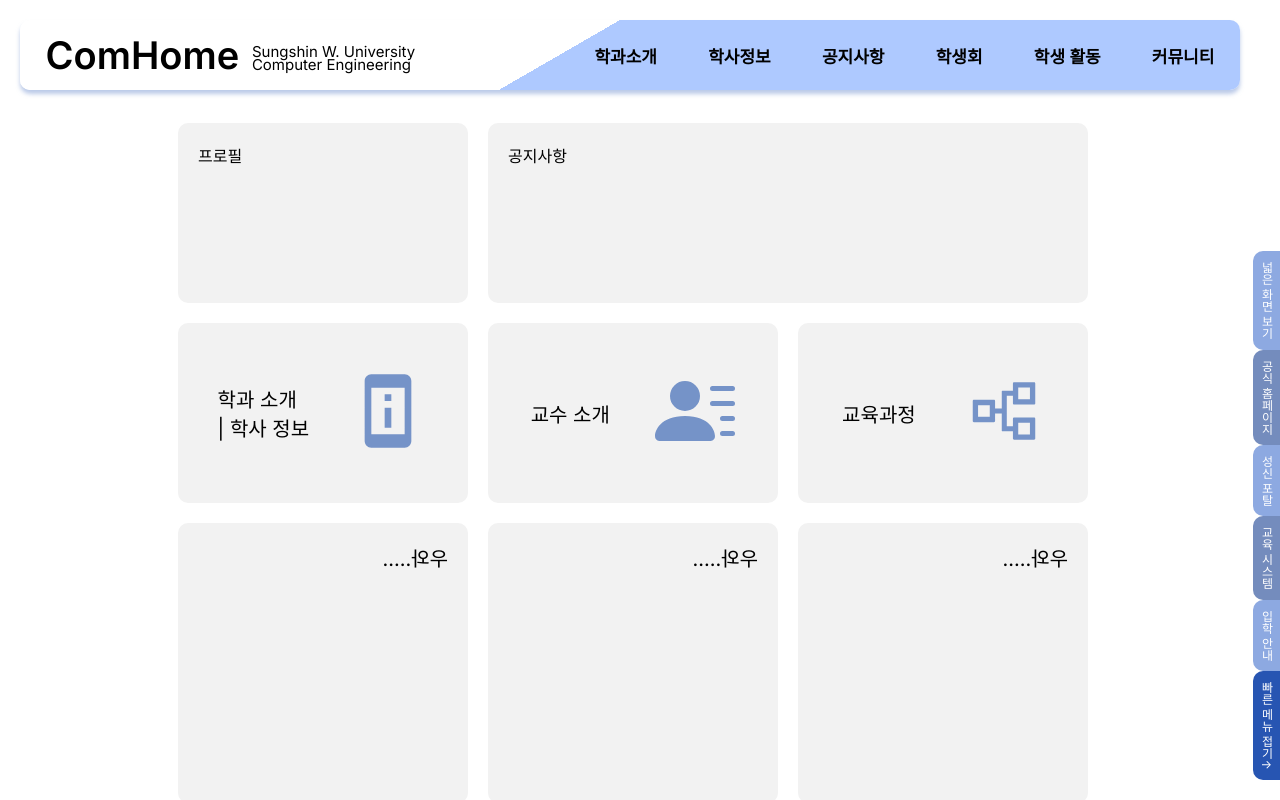
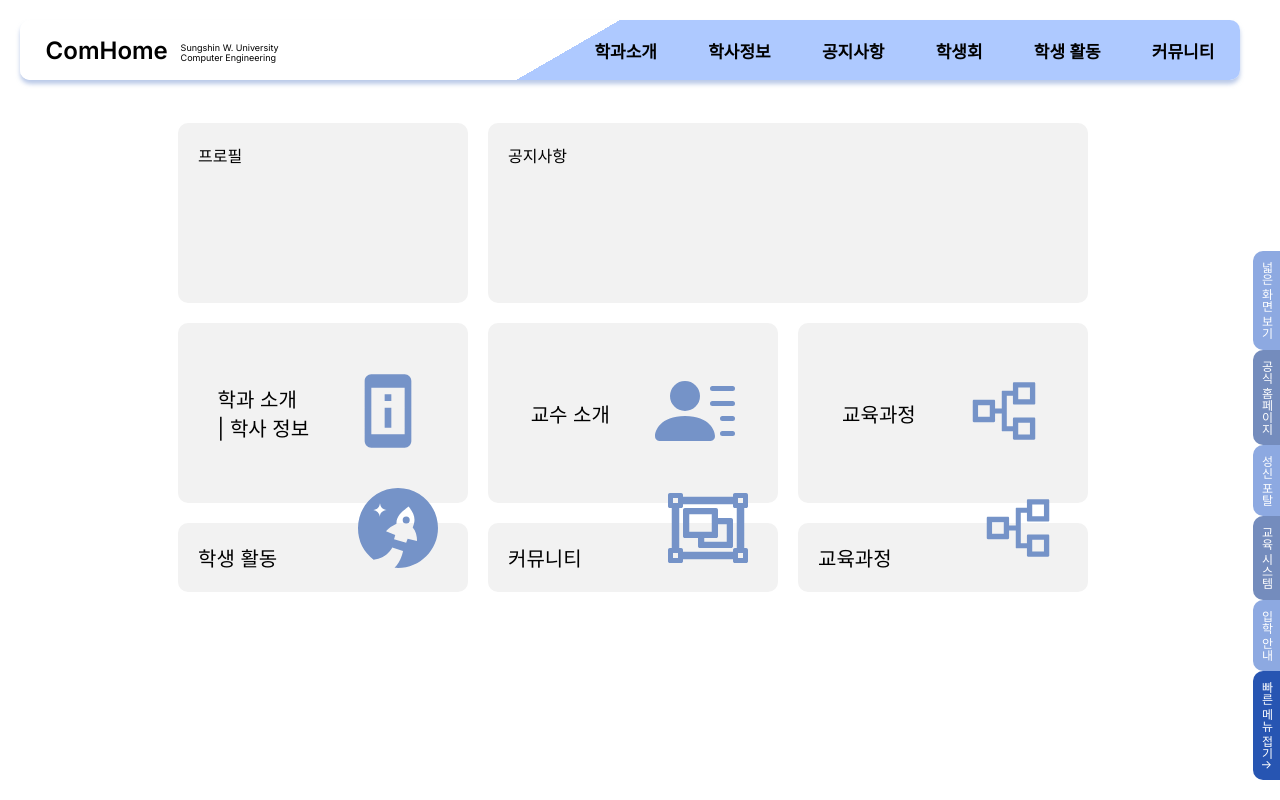
Before and after one commit to ComHomeDev/ComHomeClient, a React (Create React App) app: page / in a window 1280 px wide. Shown: the top 800 px of the page. Built offline with nearby package versions, Linux system fonts and the light colour scheme.

Commit message:
[add] file button and [mod] header size

```diff
--- a/src/components/FixedCpnt/Header.css
+++ b/src/components/FixedCpnt/Header.css
@@ -2,7 +2,7 @@
   position: absolute;
 
   width: calc(100% - 20px);
-  height: 70px;
+  height: 60px;
   margin-bottom: 20px;
   box-shadow: 0px 4px 4px rgba(137, 163, 216, 0.58);
   border-radius: 10px;
@@ -29,17 +29,17 @@
   flex-direction: row;
   align-items: center;
   font-weight: 600;
-  font-size: 38px;
+  font-size: 24px;
   margin-left: 2vw;
-  height: 70px;
+  height: 60px;
   text-decoration: none;
   color: black;
 }
 
 .headerDesc {
   font-weight: 400;
-  font-size: 15px;
-  line-height: 13px;
+  font-size: 9px;
+  line-height: 10px;
   margin-left: 1vw;
   padding-top: 0.5vw;
   width: max-content;
@@ -52,7 +52,7 @@
   flex-direction: row;
   align-items: center;
 
-  height: 70px;
+  height: 60px;
 
   margin-left: auto;
 
@@ -70,7 +70,7 @@
   display: flex;
   flex-direction: column;
   justify-content: center;
-  height: 70px;
+  height: 60px;
   font-size: 17px;
   font-weight: 600;
 
@@ -101,7 +101,7 @@
   font-size: 15px;
   line-height: 2em;
   text-align: center;
-  padding-top: 70px;
+  padding-top: 60px;
 
   animation: fadein 1s;
   -moz-animation: fadein 1s; /* Firefox */
@@ -133,7 +133,7 @@
 .mobileMenuIcon {
   position: absolute;
   right: 8px;
-  top: 13px;
+  top: 7px;
   width: 50px;
   height: 50px;
   color: black;
@@ -149,7 +149,7 @@
   text-align: center;
 }
 .headerMenu.mobile .headerButtonWrap:nth-child(2) {
-  margin-top: 70px;
+  margin-top: 60px;
 }
 
 .headerMenu.mobile .headerLink .headerButton::after {
--- a/src/components/Post/CreatePost.js
+++ b/src/components/Post/CreatePost.js
@@ -8,6 +8,8 @@ const example =
 function CreatePost({ setMode }) {
   const [title, setTitle] = useState("");
   const [desc, setDesc] = useState(example);
+  const [imgFile, setImgFile] = useState(null);
+  const [files, setFiles] = useState([]);
 
   const handleTitleChange = (e) => {
     setTitle(e.target.value);
@@ -16,6 +18,14 @@ function CreatePost({ setMode }) {
     setDesc(e.target.value);
   };
 
+  const onFileChange = (form, event) => {
+    if (form === "img") {
+      setImgFile(event.target.files);
+    } else {
+      setFiles(files.concat(event.target.files));
+    }
+  };
+  console.log(files);
   const onSubmit = (e) => {
     e.preventDefault();
     console.log(title, desc);
@@ -51,6 +61,18 @@ function CreatePost({ setMode }) {
           />
         </div>
         <div className="button-group">
+          <input
+            type="file"
+            accept="image/*"
+            onChange={(e) => onFileChange("img", e)}
+          />
+          <input
+            type="file"
+            name="filefield"
+            multiple
+            onChange={(e) => onFileChange("file", e)}
+            accept=".pdf, text/plain, application/vnd.openxmlformats-officedocument.spreadsheetml.sheet, application/vnd.ms-excel, .hwp, .word"
+          />
           <button
             className="form-button"
             type="cancel"
--- a/src/pages/Home/Home.css
+++ b/src/pages/Home/Home.css
@@ -148,12 +148,9 @@
   animation: flip-vertical-right 0.4s cubic-bezier(0.455, 0.03, 0.515, 0.955)
     both;
 }
-.flip-vertical-right .detail-card {
-  -webkit-animation: flip-vertical-right 0.4s
-    cubic-bezier(0.455, 0.03, 0.515, 0.955) both;
-  animation: flip-vertical-right 0.4s cubic-bezier(0.455, 0.03, 0.515, 0.955)
-    both;
-}
+/* .flip-vertical-right .detail-card {
+  transform: rotateY(180deg);
+} */
 
 .flip-vertical-left {
   -webkit-animation: flip-vertical-left 0.4s
--- a/src/pages/Home/Home.js
+++ b/src/pages/Home/Home.js
@@ -190,33 +190,26 @@ function Home() {
 
         {detailBodyContent.map((data) => {
           return (
+            <div>
               <Card
-              className={`card-item ${
-                flip ? "flip-vertical-right" : "flip-vertical-left"
-              }`}
+                // className={`card-item ${flip ? "flip-vertical-right" : ""}`}
+                className={`card-item`}
                 key={data.name}
                 hover={true}
                 height={"205px"}
               >
-              {flip ? (
+                {
                   <div
                     className={`detail-card`}
-                  onMouseEnter={() => setFlip(true)}
-                  onMouseLeave={() => setFlip(false)}
+                    // onMouseEnter={() => setFlip(true)}
+                    // onMouseLeave={() => setFlip(false)}
                   >
                     <div className="detail-card-name">{data.name}</div>
                     <div className="detail-card-icon">{data.icon}</div>
                   </div>
-              ) : (
-                <div
-                  className={`detail-card`}
-                  onMouseEnter={() => setFlip(true)}
-                  onMouseLeave={() => setFlip(false)}
-                >
-                  <div className="detail-card-name">우와..... </div>
+                }
+              </Card>
             </div>
-              )}
-            </Card>
           );
         })}
       </div>
```
Lines whose indentation alone changed are shown as unchanged.
